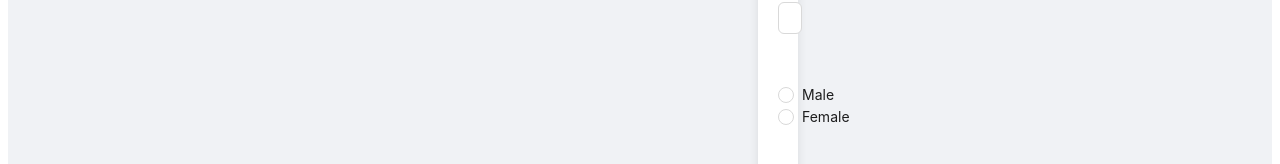
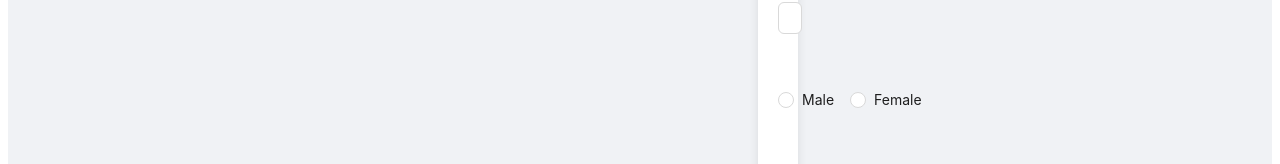
Before and after one commit to PurrCat101/User-Management-Application, a React (Vite) app: page /edit-user in a window 1280 px wide. Shown: the part 346-510 px from the top of the page. Built offline with nearby package versions, Linux system fonts and the light colour scheme; sample sign-in values are in the browser's storage.

Commit message:
Fix prefill gender doesn't selec

```diff
--- a/src/Pages/AddUserPage.jsx
+++ b/src/Pages/AddUserPage.jsx
@@ -53,7 +53,7 @@ function AddUserPage() {
   const initialValues = {
     avatar: "",
     fullname: "",
-    gender: "male",
+    gender: "",
     email: "",
     role: "",
     plan: "",
--- a/src/Pages/EditUserPage.jsx
+++ b/src/Pages/EditUserPage.jsx
@@ -113,12 +113,10 @@ function EditUserPage() {
             label="Gender"
             rules={[{ required: true, message: "Please select gender!" }]}
           >
-            <div style={radioGroupStyle}>
-              <Radio.Group>
-                <Radio value="male">Male</Radio>
-                <Radio value="female">Female</Radio>
-              </Radio.Group>
-            </div>
+            <Radio.Group style={radioGroupStyle}>
+              <Radio value="male">Male</Radio>
+              <Radio value="female">Female</Radio>
+            </Radio.Group>
           </Form.Item>
           <Form.Item
             style={formItemStyle}
--- a/src/Pages/LoginPage.jsx
+++ b/src/Pages/LoginPage.jsx
@@ -12,7 +12,7 @@ const LoginPage = () => {
 
   const handleLogin = () => {
     // Check username and password
-    if (username === "user" && password === "Password!1234") {
+    if (username === "user" && password === "1234") {
       // Successful login
       message.success("Logged in successfully!");
       navigate("/user-management");
--- a/src/usersData.js
+++ b/src/usersData.js
@@ -7,6 +7,7 @@ const usersData = [
     plan: "Enterprise",
     status: "Inactive",
     avatar: "https://randomuser.me/api/portraits/men/1.jpg",
+    gender: "male",
   },
   {
     key: "2",
@@ -16,6 +17,7 @@ const usersData = [
     plan: "Team",
     status: "Pending",
     avatar: "https://randomuser.me/api/portraits/men/2.jpg",
+    gender: "male",
   },
   {
     key: "3",
@@ -25,6 +27,7 @@ const usersData = [
     plan: "Enterprise",
     status: "Active",
     avatar: "https://randomuser.me/api/portraits/women/3.jpg",
+    gender: "female",
   },
   {
     key: "4",
@@ -34,6 +37,7 @@ const usersData = [
     plan: "Team",
     status: "Inactive",
     avatar: "https://randomuser.me/api/portraits/men/4.jpg",
+    gender: "male",
   },
   {
     key: "5",
@@ -43,6 +47,7 @@ const usersData = [
     plan: "Enterprise",
     status: "Pending",
     avatar: "https://randomuser.me/api/portraits/women/5.jpg",
+    gender: "female",
   },
   {
     key: "6",
@@ -52,6 +57,7 @@ const usersData = [
     plan: "Company",
     status: "Active",
     avatar: "https://randomuser.me/api/portraits/men/6.jpg",
+    gender: "male",
   },
   {
     key: "7",
@@ -61,6 +67,7 @@ const usersData = [
     plan: "Company",
     status: "Pending",
     avatar: "https://randomuser.me/api/portraits/women/7.jpg",
+    gender: "female",
   },
   {
     key: "8",
@@ -70,6 +77,7 @@ const usersData = [
     plan: "Enterprise",
     status: "Pending",
     avatar: "https://randomuser.me/api/portraits/women/8.jpg",
+    gender: "female",
   },
   {
     key: "9",
@@ -79,6 +87,7 @@ const usersData = [
     plan: "Team",
     status: "Pending",
     avatar: "https://randomuser.me/api/portraits/men/9.jpg",
+    gender: "male",
   },
   {
     key: "10",
@@ -88,8 +97,8 @@ const usersData = [
     plan: "Company",
     status: "Inactive",
     avatar: "https://randomuser.me/api/portraits/women/10.jpg",
+    gender: "female",
   },
-  // Add 10 more users here
   {
     key: "11",
     fullname: "User Eleven",
@@ -98,6 +107,7 @@ const usersData = [
     plan: "Enterprise",
     status: "Active",
     avatar: "https://randomuser.me/api/portraits/men/11.jpg",
+    gender: "male",
   },
   {
     key: "12",
@@ -107,6 +117,7 @@ const usersData = [
     plan: "Team",
     status: "Pending",
     avatar: "https://randomuser.me/api/portraits/women/12.jpg",
+    gender: "female",
   },
   {
     key: "13",
@@ -116,6 +127,7 @@ const usersData = [
     plan: "Company",
     status: "Inactive",
     avatar: "https://randomuser.me/api/portraits/men/13.jpg",
+    gender: "male",
   },
   {
     key: "14",
@@ -125,6 +137,7 @@ const usersData = [
     plan: "Enterprise",
     status: "Active",
     avatar: "https://randomuser.me/api/portraits/women/14.jpg",
+    gender: "female",
   },
   {
     key: "15",
@@ -134,6 +147,7 @@ const usersData = [
     plan: "Team",
     status: "Pending",
     avatar: "https://randomuser.me/api/portraits/men/15.jpg",
+    gender: "male",
   },
   {
     key: "16",
@@ -143,6 +157,7 @@ const usersData = [
     plan: "Company",
     status: "Inactive",
     avatar: "https://randomuser.me/api/portraits/women/16.jpg",
+    gender: "female",
   },
   {
     key: "17",
@@ -152,6 +167,7 @@ const usersData = [
     plan: "Enterprise",
     status: "Active",
     avatar: "https://randomuser.me/api/portraits/men/17.jpg",
+    gender: "male",
   },
   {
     key: "18",
@@ -161,6 +177,7 @@ const usersData = [
     plan: "Team",
     status: "Pending",
     avatar: "https://randomuser.me/api/portraits/women/18.jpg",
+    gender: "female",
   },
   {
     key: "19",
@@ -170,6 +187,7 @@ const usersData = [
     plan: "Company",
     status: "Inactive",
     avatar: "https://randomuser.me/api/portraits/men/19.jpg",
+    gender: "male",
   },
   {
     key: "20",
@@ -179,6 +197,7 @@ const usersData = [
     plan: "Enterprise",
     status: "Active",
     avatar: "https://randomuser.me/api/portraits/women/20.jpg",
+    gender: "female",
   },
 ];
 
```
